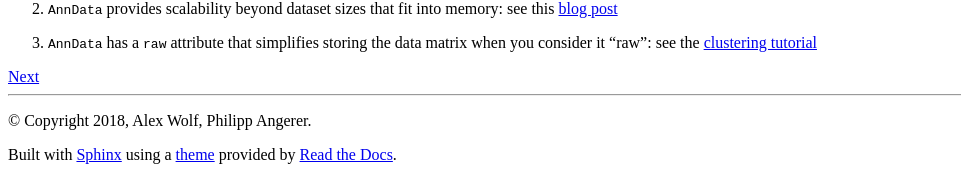
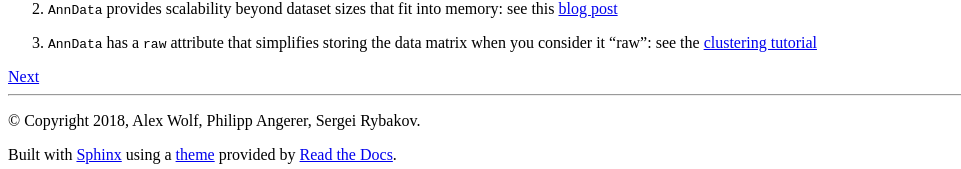
Before and after one commit to scverse/anndata, a Sphinx documentation site: the page built from docs/index.rst, in a window 1280 px wide. Shown: the part 1564-1733 px from the top of the page, without its empty margins (0-961 px from the left). Built offline with Sphinx 7.4.7 and the Read the Docs theme 2.0.0, drawn with Linux system fonts in a browser that asks for light colours.

Commit message:
added sergei as an author

```diff
--- a/docs/conf.py
+++ b/docs/conf.py
@@ -57,8 +57,8 @@
 source_suffix = '.rst'
 master_doc = 'index'
 project = 'anndata'
-copyright = '{}, Alex Wolf, Philipp Angerer'.format(time.strftime("%Y"))
-author = 'Alex Wolf, Philipp Angerer'
+copyright = '{}, Alex Wolf, Philipp Angerer, Sergei Rybakov'.format(time.strftime("%Y"))
+author = 'Alex Wolf, Philipp Angerer, Sergei Rybakov'
 
 version = anndata.__version__.replace('.dirty', '')
 release = version
--- a/setup.py
+++ b/setup.py
@@ -20,7 +20,7 @@
     description='An annotated data matrix.',
     long_description=readme,
     url='http://github.com/theislab/anndata',
-    author='Alex Wolf, Philipp Angerer',
+    author='Alex Wolf, Philipp Angerer, Sergei Rybakov',
     author_email='alex.wolf@helmholtz-muenchen.de',
     license='BSD-3-Clause',
     install_requires=requires,
```
